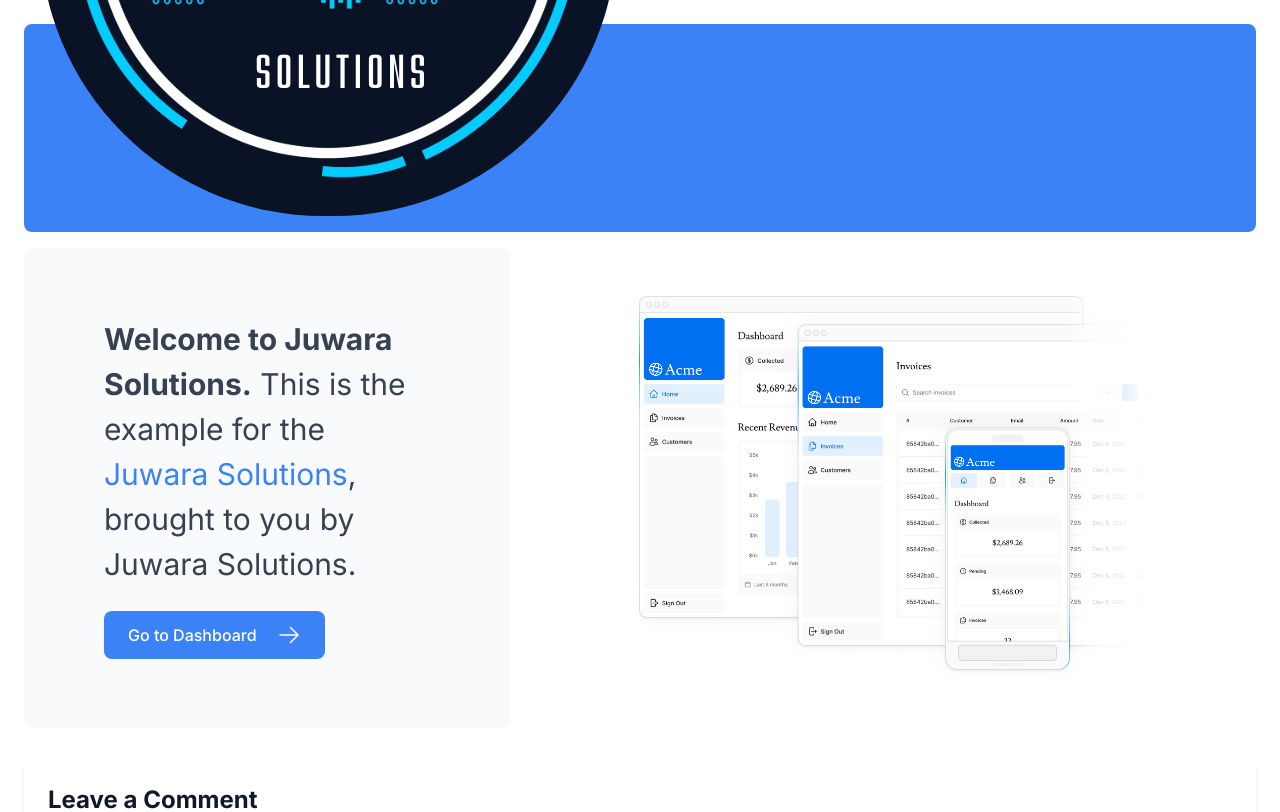
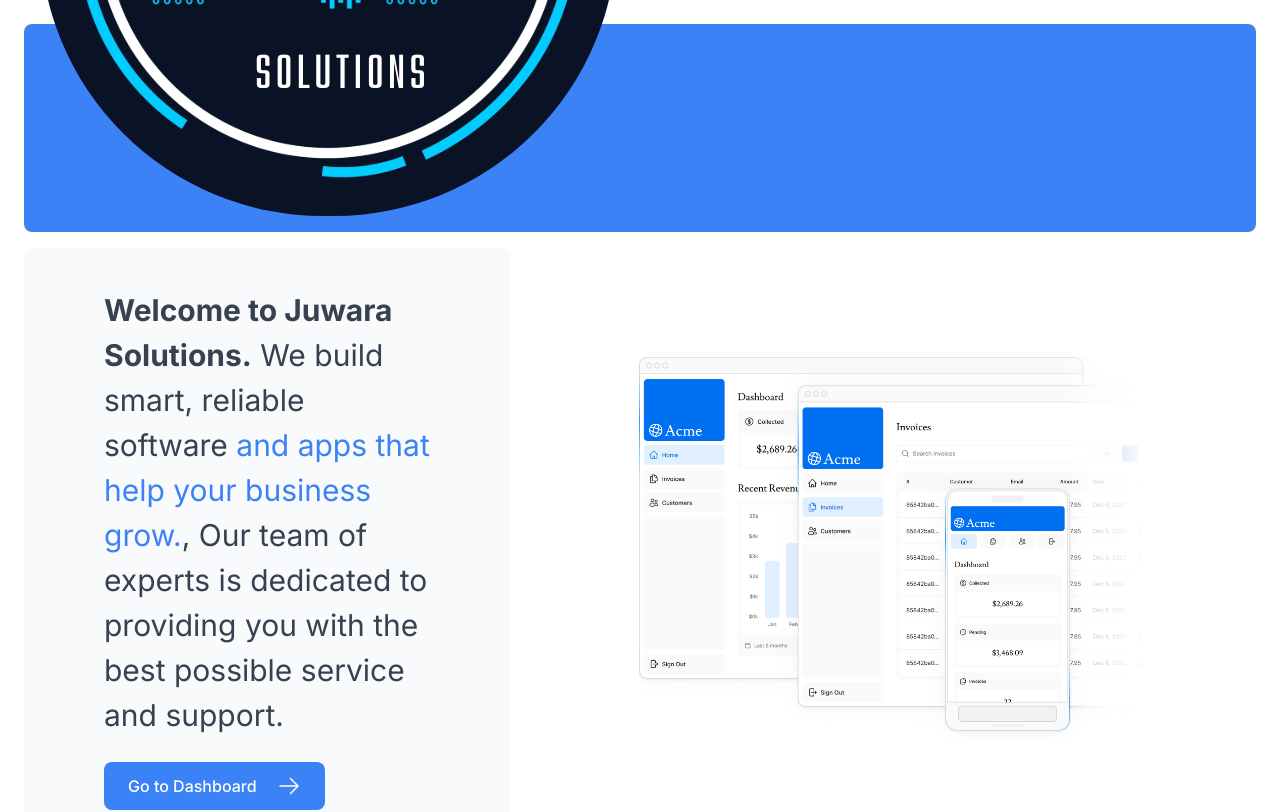
Before and after one commit to MohaamadJuwara/my-app-project, a Next.js app: page / in a window 1280 px wide. Shown: the top 812 px of the page. Built offline with nearby package versions, Linux system fonts and the light colour scheme; no server answers; the database is empty; a web font is replaced by a local one.

Commit message:
edit the text in the content

```diff
--- a/app/page.tsx
+++ b/app/page.tsx
@@ -40,11 +40,11 @@ export default function Page() {
       <div className="mt-4 flex grow flex-col gap-4 md:flex-row">
         <div className="flex flex-col justify-center gap-6 rounded-lg bg-gray-50 px-6 py-10 md:w-2/5 md:px-20">
           <p className={`text-xl text-gray-800 md:text-3xl md:leading-normal`}>
-            <strong>Welcome to Juwara Solutions.</strong> This is the example for the{' '}
+            <strong>Welcome to Juwara Solutions.</strong> We build smart, reliable software{' '}
             <a href="https://nextjs.org/learn/" className="text-blue-500">
-              Juwara Solutions
+            and apps that help your business grow.
             </a>
-            , brought to you by Juwara Solutions.
+            , Our team of experts is dedicated to providing you with the best possible service and support.
           </p>
           <Link
             href="/dashboard"
```
